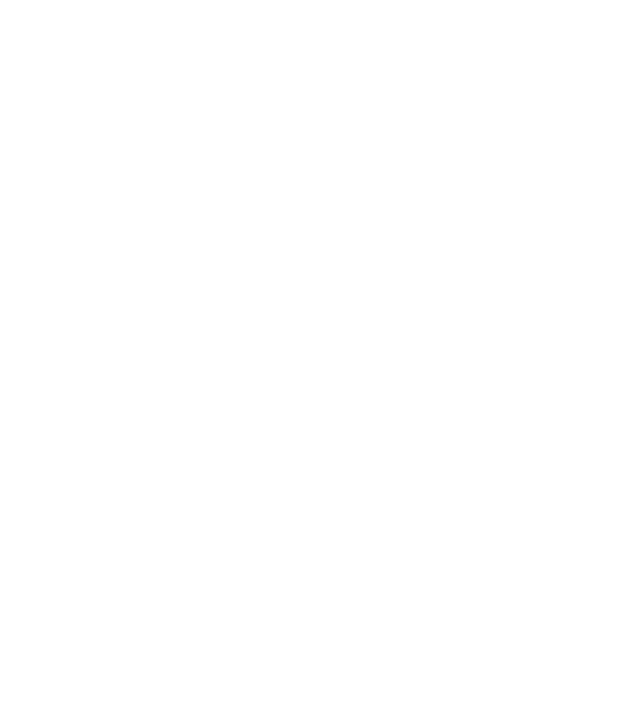
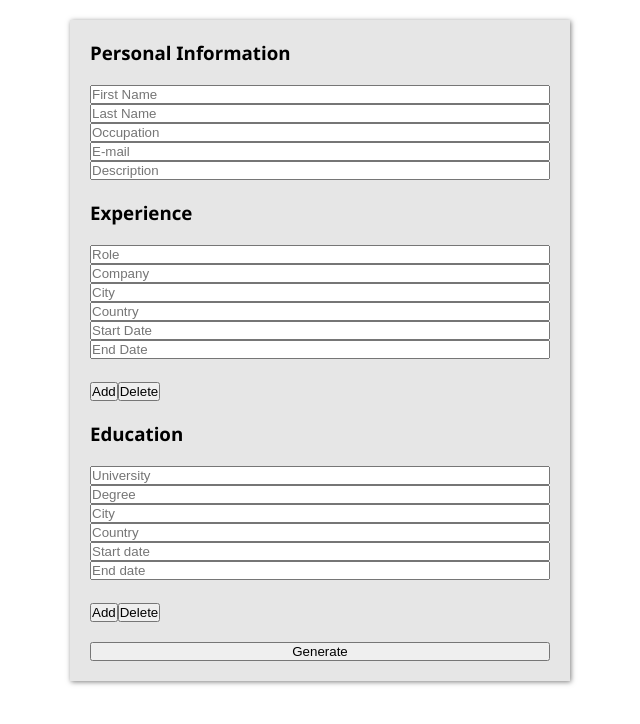
Before and after one commit to darricklaidin/odin-cv_builder, a React (Create React App) app: page / in a window 1280 px wide. Shown: the top 724 px of the page, without its empty margins (320-960 px from the left). Built offline with nearby package versions, Linux system fonts and the light colour scheme.

Commit message:
Add components and styling for form section

```diff
--- a/src/App.js
+++ b/src/App.js
@@ -1,18 +1,19 @@
-import React, { Component } from "react";
+import React, { Component } from "react"
+import Builder from "./components/Builder"
+import style from "./css/App.module.css"
 
 class App extends Component {
   constructor() {
-        super();
+    super()
   }
 
   render() {
     return (
-            <div>
-
+      <div className={style.wrapper}>
+        <Builder />
       </div>
     )
   }
-
 }
 
-export default App;
+export default App
--- /dev/null
+++ b/src/components/Builder.js
@@ -0,0 +1,24 @@
+import React, { Component } from "react"
+import PersonalInformation from "./PersonalInformation"
+import Experience from "./Experience"
+import Education from "./Education"
+import style from "../css/Builder.module.css"
+
+class Builder extends Component {
+  constructor() {
+    super()
+  }
+
+  render() {
+    return (
+      <div className={style.wrapper}>
+        <PersonalInformation />
+        <Experience />
+        <Education />
+        <button>Generate</button>
+      </div>
+    )
+  }
+}
+
+export default Builder;
--- /dev/null
+++ b/src/components/Education.js
@@ -0,0 +1,30 @@
+import React, { Component } from "react"
+import style from "../css/Education.module.css"
+
+class Education extends Component {
+  constructor() {
+    super()
+  }
+
+  render() {
+    return <div className={style.wrapper}>
+        <h3>Education</h3>
+
+        <div className={style.educationForm}>
+          <input type="text" placeholder="University"></input>
+          <input type="text" placeholder="Degree"></input>
+          <input type="text" placeholder="City"></input>
+          <input type="text" placeholder="Country"></input>
+          <input type="text" placeholder="Start date"></input>
+          <input type="text" placeholder="End date"></input>
+        </div>
+
+        <div>
+          <button>Add</button>
+          <button>Delete</button>
+        </div>
+    </div>
+  }
+}
+
+export default Education
--- /dev/null
+++ b/src/components/Experience.js
@@ -0,0 +1,31 @@
+import React, { Component } from "react"
+import style from "../css/Experience.module.css"
+
+class Experience extends Component {
+  constructor() {
+    super()
+  }
+
+  render() {
+    return (
+      <div className={style.wrapper}>
+        <h3>Experience</h3>
+
+        <div className={style.experienceForm}>
+          <input type="text" placeholder="Role"></input>
+          <input type="text" placeholder="Company"></input>
+          <input type="text" placeholder="City"></input>
+          <input type="text" placeholder="Country"></input>
+          <input type="text" placeholder="Start Date"></input>
+          <input type="text" placeholder="End Date"></input>
+        </div>
+        <div>
+          <button>Add</button>
+          <button>Delete</button>
+        </div>
+      </div>
+    )
+  }
+}
+
+export default Experience
--- /dev/null
+++ b/src/components/PersonalInformation.js
@@ -0,0 +1,26 @@
+import React, { Component } from "react"
+import style from "../css/PersonalInformation.module.css"
+
+class PersonalInformation extends Component {
+  constructor() {
+    super()
+  }
+
+  render() {
+    return (
+      <div className={style.wrapper}>
+        <h3>Personal Information</h3>
+
+        <div className={style.personalInformationForm}>
+          <input type="text" id="firstName" placeholder="First Name"></input>
+          <input type="text" id="lastName" placeholder="Last Name"></input>
+          <input type="text" id="occupation" placeholder="Occupation"></input>
+          <input type="text" id="email" placeholder="E-mail"></input>
+          <input type="text" id="description" placeholder="Description"></input>
+        </div>
+      </div>
+    )
+  }
+}
+
+export default PersonalInformation
--- /dev/null
+++ b/src/css/App.module.css
@@ -0,0 +1,7 @@
+.wrapper {
+    display: flex;
+    flex-direction: column;
+    align-items: center;
+
+    padding: 20px;
+}
--- /dev/null
+++ b/src/css/Builder.module.css
@@ -0,0 +1,13 @@
+.wrapper {
+  background-color: rgb(230, 230, 230);
+
+  box-shadow: 1px 1px 5px 0px rgba(0, 0, 0, 0.5);
+
+  width: min(50%, 500px);
+
+  display: flex;
+  flex-direction: column;
+  gap: 20px;
+
+  padding: 20px;
+}
--- /dev/null
+++ b/src/css/Education.module.css
@@ -0,0 +1,10 @@
+.wrapper {
+  display: flex;
+  flex-direction: column;
+  gap: 20px;
+}
+
+.educationForm {
+  display: flex;
+  flex-direction: column;
+}
--- /dev/null
+++ b/src/css/Experience.module.css
@@ -0,0 +1,10 @@
+.wrapper {
+  display: flex;
+  flex-direction: column;
+  gap: 20px;
+}
+
+.experienceForm {
+  display: flex;
+  flex-direction: column;
+}
--- /dev/null
+++ b/src/css/PersonalInformation.module.css
@@ -0,0 +1,10 @@
+.wrapper {
+    display: flex;
+    flex-direction: column;
+    gap: 20px;
+}
+
+.personalInformationForm {
+    display: flex;
+    flex-direction: column;
+}
--- /dev/null
+++ b/src/css/index.css
@@ -0,0 +1,22 @@
+*, *::before, *::after {
+    box-sizing: inherit;
+    margin: 0;
+    padding: 0;
+}
+
+html {
+    box-sizing: border-box;
+}
+
+body {
+    width: 100vw;
+    min-height: 100vh;
+}
+
+#root {
+    font-family: 'Segoe UI', sans-serif;
+}
+
+button {
+    cursor: pointer;
+}
```
Also changed, not shown: src/index.js (+4 -4 lines). Lines whose indentation alone changed are shown as unchanged.
